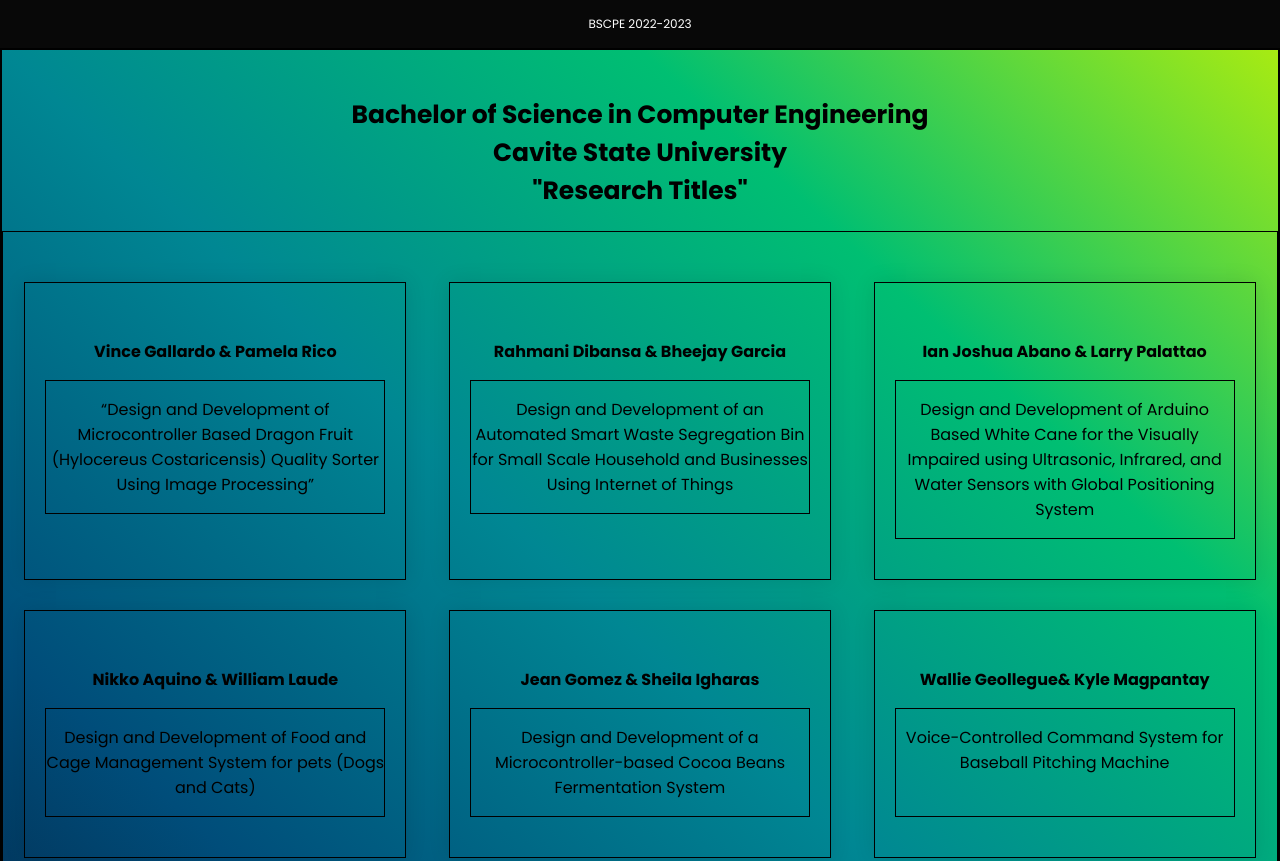
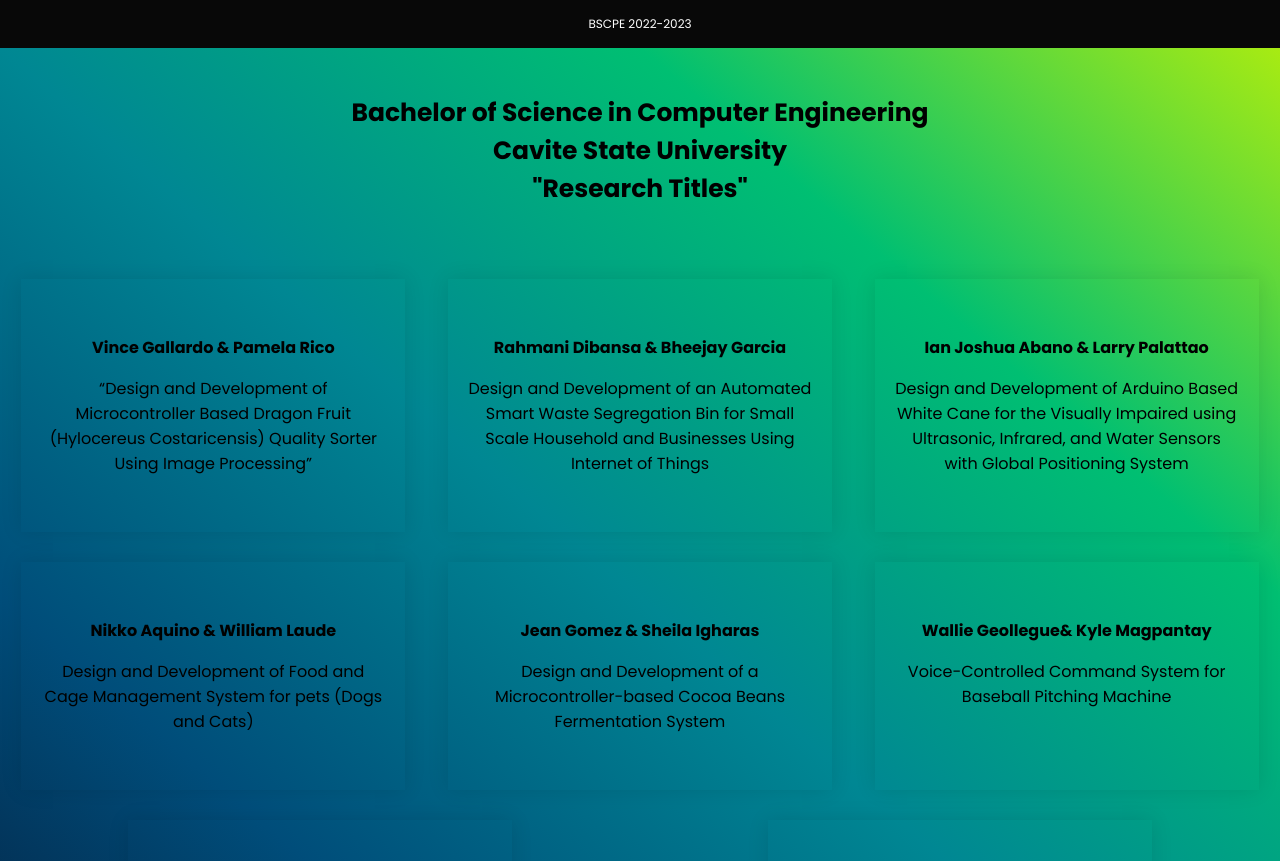
Before and after one commit to vince1772/CPE-TITLES, a plain HTML site: page index.html in a window 1280 px wide. Shown: the top 861 px of the page. Drawn offline with Linux system fonts and the light colour scheme.

Commit message:
Add files via upload

```diff
--- a/style.css
+++ b/style.css
@@ -1,8 +1,8 @@
 div{
     box-sizing: border-box;
-   border-color: black;
+   /**border-color: black;
     border-width: 1px;
-    border-style: solid;
+    border-style: solid; **/
 }
 body{
     margin: 0;
```
